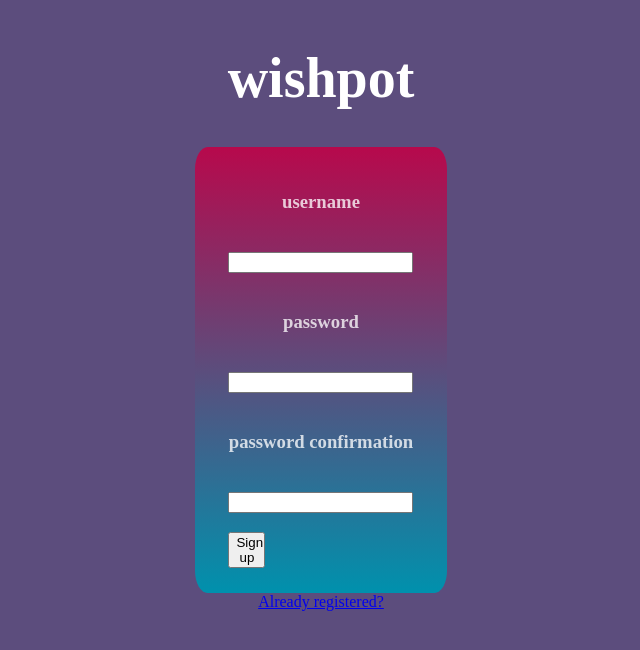
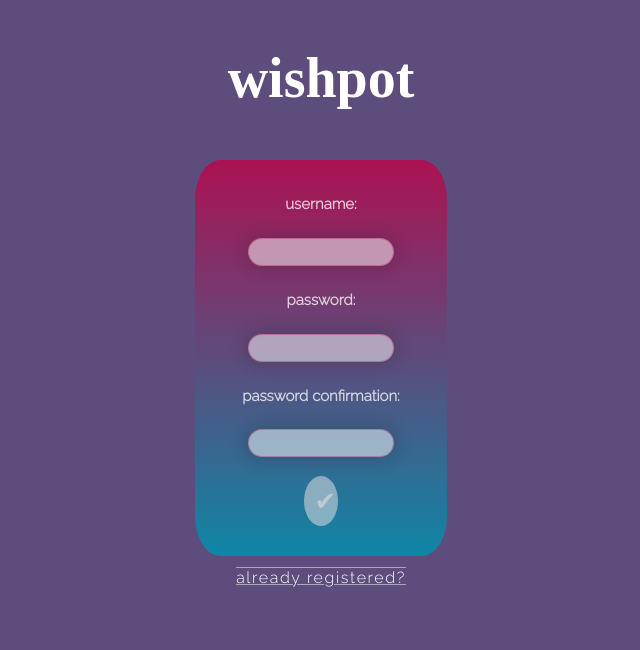
Before and after one commit to tamjankowska/wishpot, a Django app: page //signup/ in a window 1280 px wide. Shown: the top 650 px of the page, without its empty margins (319-959 px from the left). Run offline with Django 3.2, Linux system fonts and the light colour scheme; some web fonts are replaced.

Commit message:
css done for login and signup

```diff
--- a/pots/static/pots/main.css
+++ b/pots/static/pots/main.css
@@ -16,7 +16,3 @@
 body {
     background: #5C4D7D;
 }
-
-button {
-    width: 20%;
-}
--- a/pots/static/pots/signup.css
+++ b/pots/static/pots/signup.css
@@ -3,17 +3,74 @@
     display: flex;
     align-self: center;
     justify-content: center;
-    border-radius: 5%;
+    border-radius: 10%;
     padding: 2% 0;
     font-family: serif;
     text-transform: lowercase;
-    font-size: 1em;
     color: rgba(255, 255, 255, 0.767);
-    background: linear-gradient(#B7094C, #0091AD)
+    background: linear-gradient(#b7094cde, #0090adda);
+    line-height: 0.5em;
+    margin: 1% 0;
 }
 
-.signup-form {
+.signup-form, .login-form {
     display: flex;
     flex-direction: column;
     color: white 75%;
+    font-family: 'Raleway', sans-serif;
+    font-size: 0.8em;
 }
+
+.form-header {
+    font-family: 'Raleway', sans-serif;
+    text-transform: uppercase;
+    letter-spacing: 0.1em;
+    text-decoration: underline overline rgba(255, 255, 255, 0.507);
+    font-size: 1em;
+    color: white;
+    position: absolute;
+    top: 17%;
+    left: 48%;
+}
+
+.form-field input {
+    background-color:rgba(255, 255, 255, 0.507);
+    border-radius: 15px;
+    border: #b7094c4f 1px groove;
+    padding: 3% 6%;
+    width: 75%;
+    box-shadow:0 0 15px 4px rgba(49, 32, 49, 0.219);
+    font-family: 'Noto Serif KR', serif;
+}
+
+button {
+    width: 20%;
+    border-radius: 50%;
+    padding: 10px;
+    margin: 4px 2px;
+    background-color:rgba(238, 230, 230, 0.507);
+    color:rgba(238, 230, 230, 0.507);
+    font-size: 2em;
+    border: none;
+    align-self: center;
+}
+
+button:hover {
+    color: white;
+    background-color: rgba(255, 255, 255, 0.671);
+    cursor: pointer;
+}
+
+.form-switch-link {
+    font-family: 'Raleway', sans-serif;
+    text-transform: lowercase;
+    letter-spacing: 0.1em;
+    text-decoration: underline overline rgba(255, 255, 255, 0.507);
+    font-size: 1em;
+    color: white;
+    font-weight: 200;
+}
+
+.form-switch-link {
+    font-weight: 300;
+}
--- a/pots/templates/base.html
+++ b/pots/templates/base.html
@@ -7,6 +7,10 @@
     <meta name="viewport" content="width=device-width, initial-scale=1.0">
     <link rel="preconnect" href="https://fonts.gstatic.com">
     <link href="https://fonts.googleapis.com/css2?family=Suez+One&display=swap" rel="stylesheet">
+    <link rel="preconnect" href="https://fonts.gstatic.com">
+    <link href="https://fonts.googleapis.com/css2?family=Noto+Serif+KR:wght@300&display=swap" rel="stylesheet">
+    <link rel="preconnect" href="https://fonts.gstatic.com">
+    <link href="https://fonts.googleapis.com/css2?family=Noto+Serif+KR:wght@300&family=Raleway:wght@100;200;300&display=swap" rel="stylesheet">
     {% block CSS %}{% endblock %}
     <link rel="stylesheet" type="text/css" href="{% static 'pots/main.css' %}">
     <title>{% block title %}{% endblock %}</title>
--- a/pots/templates/pots/signup.html
+++ b/pots/templates/pots/signup.html
@@ -11,22 +11,21 @@
 {% block content %}
 
 <div class="app">
-    <h1 class="wishpot-logo"><% app_name %></h1>
+    <h1 class="wishpot-logo">wishpot</h1>
     <div class="form-div">
         <form class="signup-form" method="post" action=".">
             {% csrf_token %}
-            <h3>{{ form.username.label}}</h3>
-            <h3>{{ form.username }}</h3>
-            <h3>{{ form.password1.label}}</h3>
-            <h3>{{ form.password1 }}</h3>
-            <h3>{{ form.password2.label }}</h3>
-            <h3>{{ form.password2 }}</h3>
+            <h3>{{ form.username.label}}:</h3>
+            <h3 class="form-field">{{ form.username }}</h3>
+            <h3>{{ form.password1.label}}:</h3>
+            <h3 class="form-field">{{ form.password1 }}</h3>
+            <h3>{{ form.password2.label }}:</h3>
+            <h3 class="form-field">{{ form.password2 }}</h3>
 
-            <button type="submit">Sign up</button>
+            <button type="submit">✔</button>
         </form>
     </div>
-    <a href="{% url 'login' %}">Already registered?</a>
-    </div>
+    <a class="form-switch-link" href="{% url 'login' %}">Already registered?</a>
 </div>
 
 <script src="https://cdn.jsdelivr.net/npm/vue/dist/vue.js"></script>
@@ -36,7 +35,6 @@
         el: '.app',
         delimiters: ['<%', '%>'],
         data: {
-            app_name: 'wishpot',
             message: 'Signup!'
         }
     })
```
Also changed, not shown: pots/templates/registration/login.html (+14 -10 lines), db.sqlite3.
